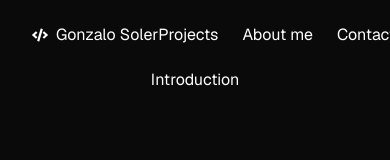
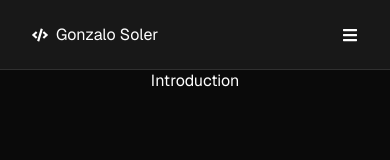
Before and after one commit to gonzalo-s/gonzalo_soler_web, a Next.js app: page / in a window 390 px wide. Shown: the top 160 px of the page. Built offline with nearby package versions, Linux system fonts and the light colour scheme.

Commit message:
feat(components): add mobile and desktop navigation and styling

```diff
--- a/src/app/page.module.scss
+++ b/src/app/page.module.scss
@@ -4,12 +4,20 @@
 .page-wrapper {
   font-family: var(--font-geist-sans);
   display: flex;
-  padding: 0 2rem;
+  padding: 0;
   flex-direction: column;
   align-items: center;
   min-height: 100vh;
   background-color: $background;
   color: $foreground;
+
+  @include tablet {
+    padding: 0 2rem;
+  }
+
+  @include desktop {
+    padding: 0 2rem;
+  }
 }
 
 .content {
--- a/src/components/Button/button.module.scss
+++ b/src/components/Button/button.module.scss
@@ -1,17 +1,5 @@
 @use "../../styles/variables.scss" as *;
-
-@mixin button-reset {
-  background-color: none;
-  border: none;
-  padding: 0;
-  margin: 0;
-  font: inherit;
-  color: inherit;
-  cursor: pointer;
-  outline: none;
-  appearance: none;
-  white-space: nowrap;
-}
+@use "../../styles/mixins.scss" as *;
 
 .link {
   @include button-reset;
--- a/src/components/Navigation/Navigation.tsx
+++ b/src/components/Navigation/Navigation.tsx
@@ -1,6 +1,11 @@
+'use client';
+
 import { Sections } from '@/constants/sections';
 import Button, { ButtonProps } from '../Button/Button';
 import styles from './navigation.module.scss';
+import React, { useState } from 'react';
+import clsx from 'clsx';
+import { ICONS } from '@/constants/icons';
 
 type NavigationProps = {
   logo: ButtonProps;
@@ -11,7 +16,47 @@ function Navigation(props: NavigationProps) {
   return (
     <nav className={styles.navigation}>
       <Button {...props.logo} />
-      <div className={styles.links}>
+      <DesktopNavigation {...props} />
+      <MobileNavigation {...props} />
+    </nav>
+  );
+}
+
+export default Navigation;
+
+function DesktopNavigation(props: NavigationProps) {
+  return (
+    <div className={styles.desktop}>
+      {props.linkList.map((listLink) => {
+        return (
+          <Button
+            key={listLink.title}
+            text={listLink.title}
+            variant={listLink.buttonVariant}
+            icon={listLink.icon}
+            href={listLink.href}
+          />
+        );
+      })}
+    </div>
+  );
+}
+function MobileNavigation(props: NavigationProps) {
+  // TODO: handle outside click, handle scroll => close menu, etc
+
+  const [showMenu, setShowMenu] = useState(false);
+
+  function toggleMenu() {
+    setShowMenu(!showMenu);
+  }
+
+  return (
+    <div className={styles.mobile}>
+      <button className={styles.mobile__button} onClick={toggleMenu}>
+        {showMenu ? ICONS.menuClose : ICONS.menuOpen}
+      </button>
+
+      <div className={clsx(styles.mobile__menu, showMenu ? styles.mobile__menu__show : styles.mobile__menu__hide)}>
         {props.linkList.map((listLink) => {
           return (
             <Button
@@ -24,8 +69,6 @@ function Navigation(props: NavigationProps) {
           );
         })}
       </div>
-    </nav>
+    </div>
   );
 }
-
-export default Navigation;
--- a/src/components/Navigation/navigation.module.scss
+++ b/src/components/Navigation/navigation.module.scss
@@ -1,13 +1,92 @@
+@use "../../styles/mixins.scss" as *;
+@use "../../styles/variables.scss" as *;
+
 .navigation {
   display: flex;
   justify-content: space-between;
   align-items: center;
-  padding: 1.5rem 0;
+  padding: 1.5rem 2rem;
+  background-color: $background-light;
+  position: relative;
+  border-bottom: 1px solid $quaternary;
+
+  @include tablet {
+    background-color: $background;
+  }
+
+  @include desktop {
+    background-color: $background;
+  }
 }
 
-.links {
-  display: flex;
-  justify-content: space-between;
-  align-items: center;
-  gap: 1.5rem;
+.desktop {
+  @include tablet {
+    display: flex;
+    justify-content: space-between;
+    align-items: center;
+    gap: 1.5rem;
+  }
+
+  @include desktop {
+    display: flex;
+    justify-content: space-between;
+    align-items: center;
+    gap: 1.5rem;
+  }
+
+  display: none;
 }
+
+.mobile {
+  display: block;
+
+  @include tablet {
+    display: none;
+  }
+
+  @include desktop {
+    display: none;
+  }
+
+  &__button {
+    @include button-reset;
+
+    display: flex;
+    justify-content: center;
+    align-items: center;
+    background-color: transparent;
+  }
+
+  &__menu {
+    display: flex;
+    flex-direction: column;
+    justify-content: space-between;
+    align-items: flex-start;
+    position: absolute;
+    top: calc(100% + 1px);
+    left: 0;
+    width: 100%;
+    padding: 1.5rem 2rem;
+    background-color: $background-light;
+    gap: 1.5rem;
+    border-bottom: 1px solid $quaternary;
+    opacity: 0;
+    pointer-events: none;
+    transform: translateY(-20px);
+    transition:
+      opacity 0.3s ease-in-out,
+      transform 0.3s ease-in-out;
+  }
+
+  &__menu__show {
+    opacity: 1;
+    pointer-events: auto;
+    transform: translateY(0);
+  }
+
+  &__menu__hide {
+    opacity: 0;
+    pointer-events: none;
+    transform: translateY(-20px);
+  }
+}
--- a/src/constants/icons.tsx
+++ b/src/constants/icons.tsx
@@ -1,8 +1,10 @@
-import { FaLinkedin, FaGithub, FaLongArrowAltRight, FaCode } from 'react-icons/fa';
+import { FaLinkedin, FaGithub, FaLongArrowAltRight, FaCode, FaBars, FaSlash } from 'react-icons/fa';
 
 export const ICONS = {
   linkedin: <FaLinkedin />,
   github: <FaGithub />,
   arrowAltRight: <FaLongArrowAltRight style={{ transform: 'rotate(-45deg)' }} />,
   logo: <FaCode />,
+  menuOpen: <FaBars />,
+  menuClose: <FaSlash />,
 };
--- a/src/styles/mixins.scss
+++ b/src/styles/mixins.scss
@@ -18,3 +18,16 @@
     @content;
   }
 }
+
+@mixin button-reset {
+  background-color: none;
+  border: none;
+  padding: 0;
+  margin: 0;
+  font: inherit;
+  color: inherit;
+  cursor: pointer;
+  outline: none;
+  appearance: none;
+  white-space: nowrap;
+}
--- a/src/styles/variables.scss
+++ b/src/styles/variables.scss
@@ -1,9 +1,11 @@
 // colors
 $background: #0a0a0a;
+$background-light: #181818;
 $foreground: #fff;
 $primary: #b8b8b8;
 $secondary: #0a0a0a;
 $tertiary: #757575;
+$quaternary: #303030;
 $accent: #fff;
 
 // Spacing
```
